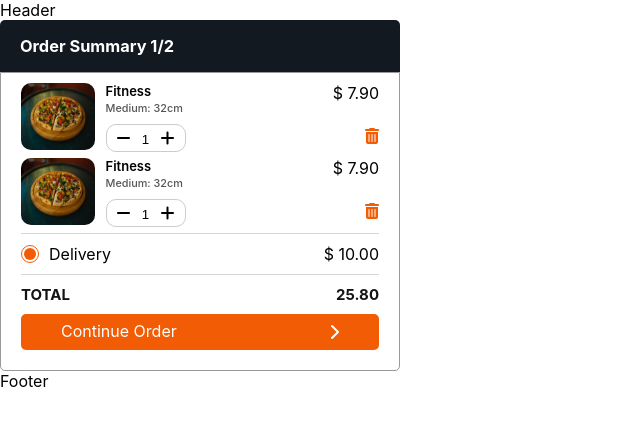
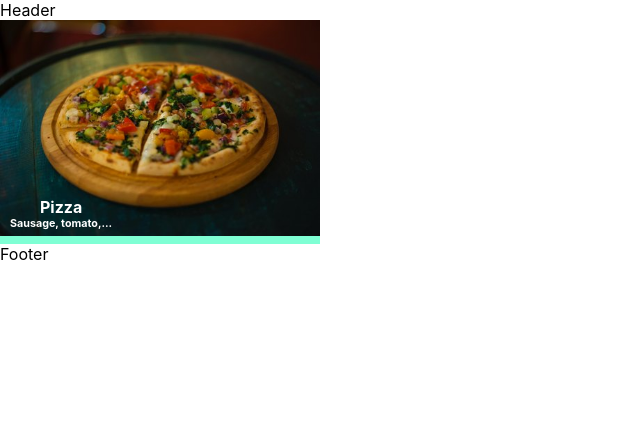
Before and after one commit to ductungbuinguyen/software-enginering-group03, a React (Create React App) app in the folder client/: page / in a window 1280 px wide. Shown: the top 426 px of the page, without its empty margins (0-640 px from the left). Built offline with nearby package versions, Linux system fonts and the light colour scheme.

Commit message:
item_commit_1

```diff
--- /dev/null
+++ b/client/src/Style/InfoItem.css
@@ -0,0 +1,33 @@
+.InfoItem {
+    background-color: aquamarine;
+    height: 30%;
+    width: 25%;
+}
+
+.img-link-item {
+    display: inline-block;
+    overflow: hidden;
+
+
+    position: relative;
+    text-align: center;
+}
+
+.text-on-img {
+    color: white;
+    position: absolute;
+    bottom: 10px;
+    left: 10px;
+    font-weight: normal;
+}
+
+.img-link-item img {
+    height: 100%;
+    width: 100%;
+    object-fit: contain;
+    transition: 0.5s all ease-in-out;
+}
+
+.img-link-item:hover img {
+    transform: scale(1.2);
+}
--- /dev/null
+++ b/client/src/components/item/InfoItem.js
@@ -0,0 +1,41 @@
+import React from 'react'
+import '../../Style/InfoItem.css'
+
+const img = require('../layout/pizza.jpg');
+
+class InfoItem extends React.Component {
+
+    render() {
+        return(
+            <div class="InfoItem">
+
+                <a href="https://www.youtube.com/">
+                    <div class="img-link-item">
+
+                        <img src={img}/>
+
+                        <div class="text-on-img">
+                            <h4> Pizza </h4>
+                            <h6> Sausage, tomato,... </h6>
+                        </div>
+
+                        {/* Size */}
+
+                    </div>
+                </a>
+
+
+
+                <div class="option-item">
+                    {/* dropdown hover for Option*/}
+                    {/* Cost */}
+                    {/* Add to cart */}
+                </div>
+
+
+            </div>
+        );
+    }
+}
+
+export default InfoItem
--- a/client/src/views/MainMenu.js
+++ b/client/src/views/MainMenu.js
@@ -1,12 +1,12 @@
 import React from 'react'
 import OrderSummary from '../components/layout/OrderSummary'
+import InfoItem from '../components/item/InfoItem'
 const MainMenu = () => {
   return (
     <div>
-
-      <OrderSummary listFood={[]} />
+        {/*<OrderSummary listFood={[]} />*/}
+        <InfoItem/>
     </div>
-
   )
 }
 
```
